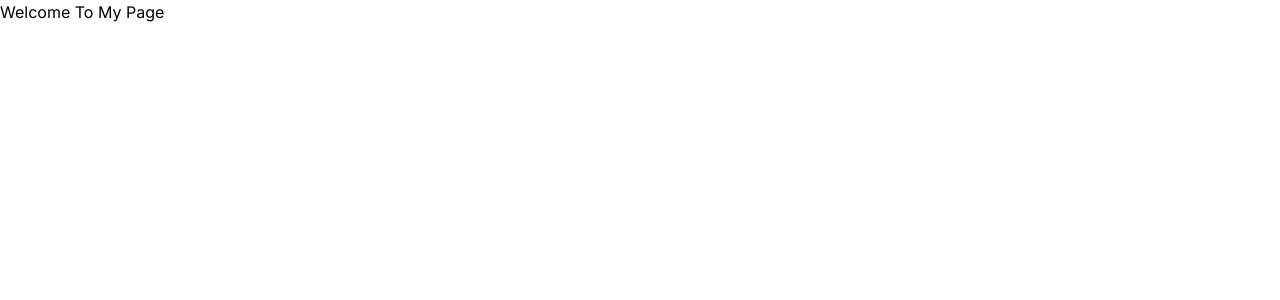
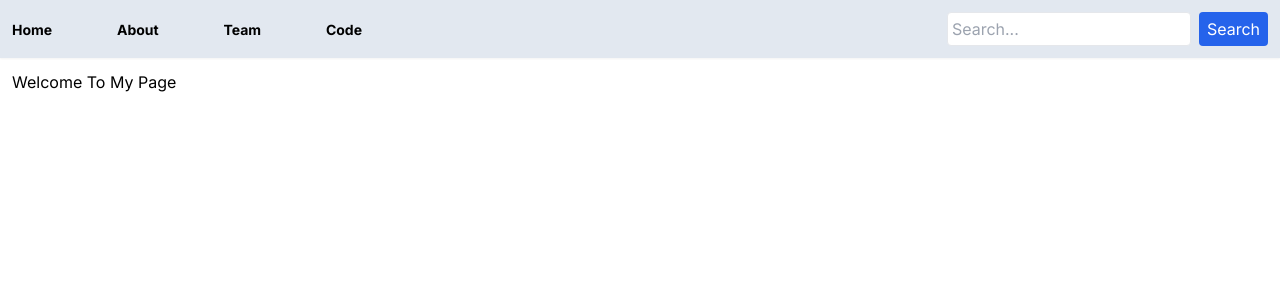
Before and after one commit to MyronJoe/nextjs_app, a Next.js app: page / in a window 1280 px wide. Shown: the top 300 px of the page. Built offline with nearby package versions, Linux system fonts and the light colour scheme.

Commit message:
updated now

```diff
--- /dev/null
+++ b/app/code/repos/page.jsx
@@ -0,0 +1,28 @@
+import React from 'react'
+
+async function fetchRepos() {
+    const response = fetch('https://jsonplaceholder.typicode.com/todos/1')
+        .then(response => response.json())
+        .then(json => console.log(json));
+
+    const repos = await response.json;
+
+    return repos
+}
+
+async function getData() {
+    const res = await fetch('https://api.github.com/users/MyronJoe/repos');
+    // The return value is *not* serialized
+    // You can return Date, Map, Set, etc.
+    return res.json();
+}
+
+
+const ReposPage = async () => {
+    const data = await getData();
+
+    return <div>{data[0].name}</div>;
+
+}
+
+export default ReposPage
--- a/app/components/Navbar.jsx
+++ b/app/components/Navbar.jsx
@@ -5,10 +5,11 @@ const Navbar = () => {
     return (
         <div className='flex sm:justify-between sm:items-center sm:bg-slate-200 sm:p-3 sm:shadow-sm flex-col sm:flex-row'>
             <div className="menu">
-                <ul className='flex justify-evenly items-center sm:w-[200px] p-3 sm:p-0 bg-slate-200'>
+                <ul className='flex justify-between items-center sm:w-[350px] p-3 sm:p-0 bg-slate-200'>
                     <li><Link href="/" className='links'>Home</Link></li>
                     <li><Link href="/about" className='links'>About</Link></li>
                     <li><Link href="/about/team" className='links'>Team</Link></li>
+                    <li><Link href="/code/repos" className='links'>Code</Link></li>
                 </ul>
             </div>
 
--- a/app/globals.css
+++ b/app/globals.css
@@ -3,5 +3,5 @@
 @tailwind utilities;
 
 .links{
-  @apply hover:text-yellow-500 font-semibold transition ease-in-out duration-300;
+  @apply hover:text-yellow-500 font-semibold transition ease-in-out duration-300 text-sm;
 }
--- a/app/layout.jsx
+++ b/app/layout.jsx
@@ -14,7 +14,8 @@ export default function RootLayout({ children }) {
   return (
     <html lang="en">
       <body className={inter.className}>
-        <main className='container mx-auto'>
+        <Navbar />
+        <main className='container mx-auto p-3'>
           {children}
         </main>
       </body>
```
